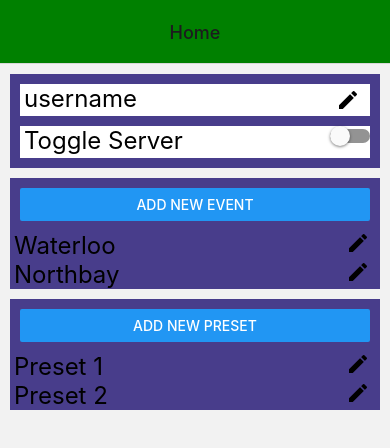
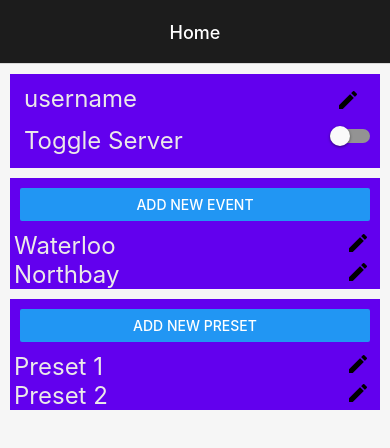
Before and after one commit to MattlDunn/ScoutApp, a React Native app: screen /Home in a window 390 px wide. Shown: the top 448 px of the page. Built offline with nearby package versions, Linux system fonts and the light colour scheme.

Commit message:
Api call works, made adjustments to theme (ugly)

```diff
--- a/App.js
+++ b/App.js
@@ -1,5 +1,4 @@
 import React from 'react';
-import {StyleSheet} from 'react-native';
 import { NavigationContainer } from '@react-navigation/native';
 import { createNativeStackNavigator } from '@react-navigation/native-stack';
 import homeScreen from './screens/homeScreen';
@@ -8,10 +7,12 @@ import NewEvent from './screens/newEventScreen';
 
 const HomeNav = createNativeStackNavigator();
 
-function Navigation() {
+function Navigation({ theme }) {
   return (
-    <NavigationContainer>
-      <HomeNav.Navigator initialRouteName = "Home" screenOptions = {{ headerStyle: { backgroundColor: 'green', alignItems: 'center' }, headerTitleAlign: 'center' }}>
+    <NavigationContainer theme = { theme }>
+      <HomeNav.Navigator initialRouteName = "Home"
+        screenOptions = {{ headerStyle: { backgroundColor: '#1C1C1C', alignItems: 'center' },
+        headerTitleAlign: 'center', headerTitleStyle: { color: 'white' } }}>
         <HomeNav.Screen name = "Home" component = {homeScreen} />
         <HomeNav.Screen name = "New Event" component = {NewEvent} />
         <HomeNav.Screen name = "New Preset" component = {NewPresetScreen} />
@@ -26,8 +27,5 @@ const App = () => {
   );
 };
 
-const styles = StyleSheet.create({
-
-});
 
 export default App;
--- /dev/null
+++ b/globalStyles.js
@@ -0,0 +1,8 @@
+import { StyleSheet } from 'react-native';
+
+module.exports = StyleSheet.create({
+    primaryText: {
+        fontSize: 24,
+        color: '#ECE9E9',
+    },
+});
--- a/screens/homeScreen.js
+++ b/screens/homeScreen.js
@@ -1,13 +1,18 @@
+import { useTheme } from 'react-native-paper';
 import React, {useState} from 'react';
 import {View, StyleSheet, Text, Button, Switch} from 'react-native';
 import { TextInput } from 'react-native-gesture-handler';
 import Icon from 'react-native-vector-icons/MaterialIcons';
 
 const HomeScreen = ({ navigation }) => {
+
+  const theme = useTheme();
+  const styles = useStyles(theme)
+  const globalStyles = require('../globalStyles');
+
   const [isEditUsername, setIsEditUsername] = useState(false);
   const [username, setUsername] = useState("username");
   const [usernameText, setUsernameText] = useState("");
-
   const [isServer, setIsServer] = useState(false);
 
   const [eventList, setEventList] = useState(["Waterloo", "Northbay"]);
@@ -32,13 +37,13 @@ const HomeScreen = ({ navigation }) => {
           </View>
           :
           <View style = {styles.usernameContainer}>
-            <Text style = {styles.basicText}>{ username }</Text>
+            <Text style = {[styles.basicText, globalStyles.primaryText]}>{ username }</Text>
             <Icon style = {styles.editNameButton} name = "edit" size = {24} color = "black" onPress = {() => setIsEditUsername(true)}></Icon>
           </View>
         }
 
         <View style = {styles.toggleServerContainer}>
-          <Text style = {styles.basicText}>Toggle Server</Text>
+          <Text style = {[styles.basicText, globalStyles.primaryText]}>Toggle Server</Text>
           <Switch style = {styles.serverSwitch} value = {isServer} onValueChange = {() => setIsServer(!isServer)}></Switch>
         </View>
 
@@ -53,7 +58,7 @@ const HomeScreen = ({ navigation }) => {
         {
           eventList.map((item, key) => (
           <View key = {key}>
-              <Text style = {styles.basicText}>{ item }</Text>
+              <Text style = {[styles.basicText, globalStyles.primaryText]}>{ item }</Text>
               <Icon style = {styles.editNameButton} name = "edit" size = {24} color = "black"></Icon>
           </View>
           ))
@@ -70,7 +75,7 @@ const HomeScreen = ({ navigation }) => {
         {
           presetList.map((item, key) => (
           <View key = {key}>
-            <Text style = {styles.basicText}>{ item }</Text>
+            <Text style = {[styles.basicText, globalStyles.primaryText]}>{ item }</Text>
             <Icon style = {styles.editNameButton} name = "edit" size = {24} color = "black"></Icon>
           </View>
           ))
@@ -83,17 +88,18 @@ const HomeScreen = ({ navigation }) => {
   );
 };
 
-const styles = StyleSheet.create({
+const useStyles = theme => (StyleSheet.create(({
   container: {
     flex: 1,
     alignItems: 'center',
+    backgroundColor: theme.colors.background,
   },
 
   section: {
     margin: 10,
     marginBottom: 0,
     alignSelf: 'stretch',
-    backgroundColor: 'darkslateblue',
+    backgroundColor: theme.colors.primary,
   },
 
   usernameContainer: {
@@ -102,16 +108,13 @@ const styles = StyleSheet.create({
     alignItems: 'center',
     margin: 10,
     marginBottom: 5,
-    backgroundColor: '#fff',
     height: 32,
   },
 
   basicText: {
-    fontSize: 24,
     alignSelf: 'stretch',
     paddingLeft: 4,
     marginRight: 10,
-    color: 'black',
   },
 
   usernameField: {
@@ -126,6 +129,7 @@ const styles = StyleSheet.create({
   editNameButton: {
     right: 10,
     position: 'absolute',
+    color: theme.colors.text,
   },
 
   confirmNameButton: {
@@ -135,7 +139,6 @@ const styles = StyleSheet.create({
   },
 
   toggleServerContainer: {
-    backgroundColor: '#fff',
     margin: 10,
     marginTop: 5,
     height: 32,
@@ -152,6 +155,6 @@ const styles = StyleSheet.create({
     margin: 10,
   }
 
-});
+})));
 
 export default HomeScreen;
--- a/screens/newEventScreen.js
+++ b/screens/newEventScreen.js
@@ -1,46 +1,60 @@
-import React, { useState } from 'react';
-import {View, StyleSheet, Text, Button} from 'react-native';
+import React, { useEffect, useState } from 'react';
+import {View, StyleSheet, Text, Button, SafeAreaView} from 'react-native';
+import { ScrollView } from 'react-native-gesture-handler';
 import { Searchbar } from 'react-native-paper';
 
 const NewEventScreen = () => {
   const [search, setSearch] = useState('');
+  const [eventList, setEventList] = useState([]);
+  const [isLoading, setIsLoading] = useState(true);
 
   const onChangeSearch = query => setSearch(query);
 
-  const events = async () => {
+  useEffect(() => {
     const year = new Date().getFullYear();
 
-    try {
-      const response = await fetch(
-        'https://www.thebluealliance.com/api/v3/events/${year}/simple', {
-          headers: {
-            Authentication: 'wWPjDv3pnMgaH359r4b7EfK34zcKhlFagNTyBZuFV3Uj6Bpv967k4pTkHmNElfvo'
-          }
+    fetch(
+      `https://www.thebluealliance.com/api/v3/events/${year}/simple`, {
+        headers: {
+          'X-TBA-Auth-Key': 'wWPjDv3pnMgaH359r4b7EfK34zcKhlFagNTyBZuFV3Uj6Bpv967k4pTkHmNElfvo'
         }
-      );
+      }
+    ).then((response) => response.json()
+    ).then((json) => setEventList(json)
+    ).catch((error) => console.log(error)
+    ).finally(() => setIsLoading(false));
+  }, []);
 
-      const json = await response.json();
-      return json;
-    } catch (error) {
-      console.error(error);
-    }
+  function TeamList() {
+    return (
+      <View>
+        {
+          eventList.map((item, key) => (
+            <View key = {key}>
+              <Text>{ item.name }</Text>
+            </View>
+          ))
+        }
+      </View>
+    )
   }
 
   return (
     <View style = {styles.container}>
-      <Searchbar placeholder = "Search for event" onChangeText = { onChangeSearch } value = { search }/>
+      {
+        isLoading ?
+        <Text>Loading</Text>
+        :
+        <View style = {styles.container}>
+          <Searchbar placeholder = "Search for event" onChangeText = { onChangeSearch } value = { search }/>
 
-      <View>
-
-      {
-        events.map((item, key) => (
-        <View key = {key}>
-            <Text style = {styles.basicText}>{ item.name }</Text>
+          <SafeAreaView style = {styles.container}>
+            <ScrollView>
+                <TeamList />
+            </ScrollView>
+          </SafeAreaView>
         </View>
-        ))
       }
-
-      </View>
     </View>
   );
 };
--- a/screens/newPresetScreen.js
+++ b/screens/newPresetScreen.js
@@ -3,6 +3,17 @@ import {View, StyleSheet, Text, Button} from 'react-native';
 import { TouchableOpacity } from 'react-native-gesture-handler';
 
 const NewPresetScreen = ({ navigation }) => {
+
+  // Save button top right of header
+  React.useLayoutEffect(() => {
+    navigation.setOptions({
+      headerRight: () => (
+        <TouchableOpacity>
+          <Text>Save</Text>
+        </TouchableOpacity>
+      ),
+    });
+  }, [navigation]);
 
   function DisplayMetric(props) {
     if (props.item.type == "header") {
@@ -15,16 +26,6 @@ const NewPresetScreen = ({ navigation }) => {
       );
     }
   }
-
-  React.useLayoutEffect(() => {
-    navigation.setOptions({
-      headerRight: () => (
-        <TouchableOpacity>
-          <Text>Save</Text>
-        </TouchableOpacity>
-      ),
-    });
-  }, [navigation]);
 
   const defMetrics = [
     {
```
Also changed, not shown: index.js (+13 -2 lines).
